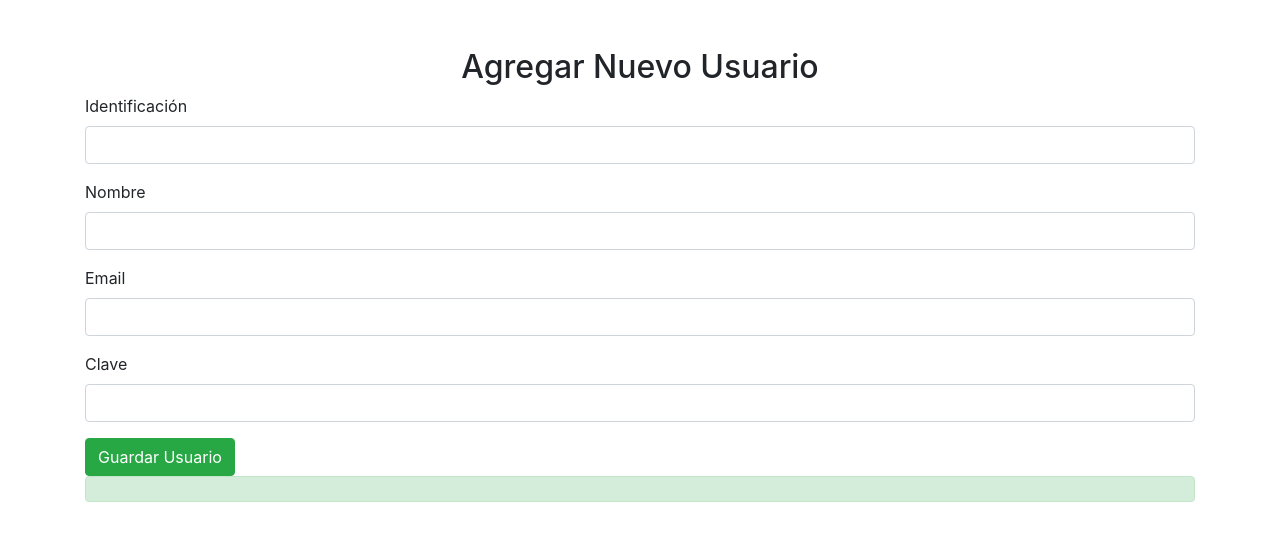
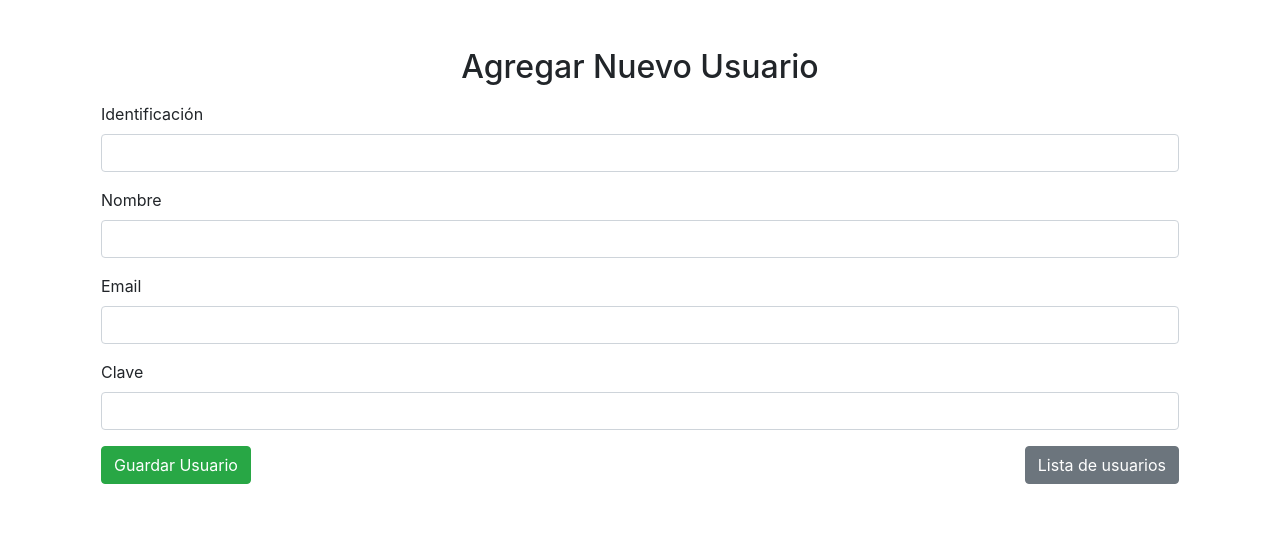
Before and after one commit to Jymmy3024/CRUDMCVWEB, a PHP site: page /Forms/Usuarios/Create.php in a window 1280 px wide. Shown: the top 541 px of the page. Run offline with PHP 8.4, Linux system fonts and the light colour scheme.

Commit message:
Se le hacen actualizaciones a las vistas

```diff
--- a/Infraestructure/Repositories/UsuarioRepository.php
+++ b/Infraestructure/Repositories/UsuarioRepository.php
@@ -38,7 +38,7 @@ class UsuarioRepository implements IUsuarioRepository
         try {
             $user = $this->findUserByIdentificacion($usuario->getIdentificacion());
             if ($user) {
-                throw new EntityPreexistingException("El usuario con la indentificacion" . $usuario->getIdentificacion() . "ya existe.");
+                throw new EntityPreexistingException("El usuario con la indentificación " . $usuario->getIdentificacion() . " ya existe.");
             }
         } catch (EntityNotFoundException $e) {
             $usuarioEntity = EntityToModel::usuario_model_to_entity($usuario);
--- a/Views/Forms/Usuarios/Create.php
+++ b/Views/Forms/Usuarios/Create.php
@@ -9,7 +9,14 @@
 <body>
     <div class="container mt-5">
         <h2 class="text-center">Agregar Nuevo Usuario</h2>
-        <form action="../../../Controllers/UsuarioController.php" method="POST">
+        <div class="m-3">
+            <?php if(($_GET["message"] ?? null) != null):?>
+                <div class="alert alert-success p-3 text-center" ><span><?php echo $_GET["message"] ?? '' ?></span></div>
+            <?php elseif(($_GET["ErrorMessage"] ?? null) != null): ?>
+                    <div class="alert alert-danger p-3 text-center" ><span><?php echo $_GET["ErrorMessage"] ?? '' ?></span></div>
+            <?php endif; ?>
+        </div>
+        <form action="../../../Controllers/UsuarioController.php" method="POST" class="m-3">
             <div class="form-group">
                 <label for="identificacion">Identificación</label>
                 <input type="text" class="form-control" id="identificacion" name="identificacion" required>
@@ -26,9 +33,19 @@
                 <label for="password"> Clave</label>
                 <input type="password" class="form-control" id="clave" name="clave" required>
             </div>
-            <button type="submit" class="btn btn-success" name="action" value="guardar">Guardar Usuario</button>
+            <div class="form-group" >
+                <div class="row">
+                    <div class="col">
+                        <button type="submit" class="btn btn-success" name="action" value="guardar">Guardar Usuario</button>
+                    </div>
+                    <div class="col text-right">
+                        <a href="../../../Controllers/UsuarioController.php?action=listar" class="btn btn-secondary">Lista de usuarios</a>
+                    </div>
+                </div>
+            </div>
+
         </form>
-        <div class="alert alert-success" ><span><?php echo $_GET["message"] ?? '' ?></span></div>
+
     </div>
 
     <!-- Incluimos Bootstrap JS -->
```
Also changed, not shown: Controllers/UsuarioController.php (+7 -26 lines), Views/Forms/Usuarios/listar.php (+10 -2 lines), Views/index.php (added, +19 -0 lines).
